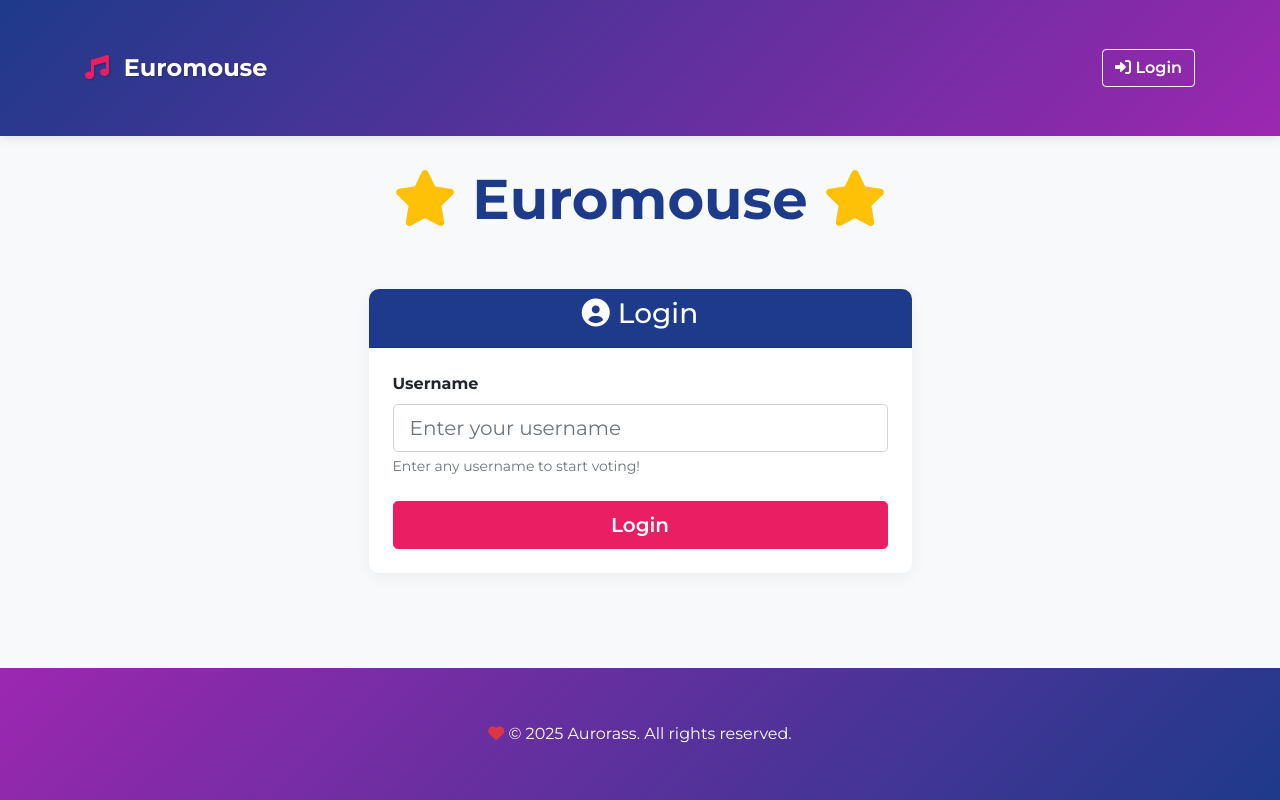
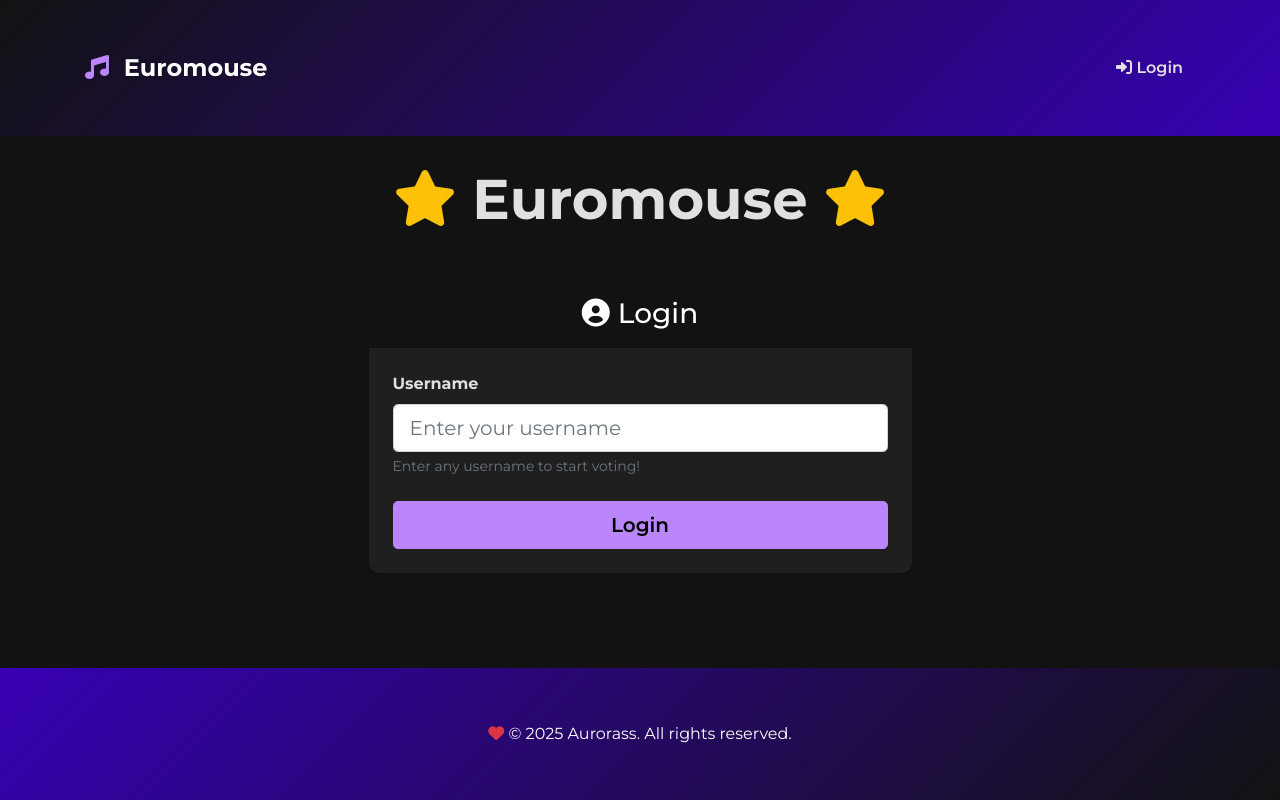
Before and after one commit to supercakecrumb/my-eurovision-table, a Flask app: page / in a window 1280 px wide. Run offline with Flask 3, Linux system fonts and the light colour scheme; data that the repository does not hold is empty.

Commit message:
dark theme that doesn't work

```diff
--- a/app/templates/base.html
+++ b/app/templates/base.html
@@ -27,6 +27,74 @@
             background: linear-gradient(135deg, var(--eurovision-blue), var(--eurovision-purple)) !important;
             box-shadow: 0 2px 10px rgba(0,0,0,0.1);
             padding: 15px 0;
+        }
+
+        /* Remove button rectangles */
+        .btn-outline-eurovision, .btn-outline-light {
+            border: none !important;
+            box-shadow: none !important;
+        }
+
+        .btn-outline-eurovision:hover, .btn-outline-light:hover {
+            background: none !important;
+            box-shadow: none !important;
+        }
+
+        /* Fix black text in titles */
+        h1, h2, h3, h4, h5, h6, p, span, a {
+            color: inherit !important;
+        }
+
+        /* Ensure all text is readable in dark theme */
+        .dark-theme {
+            --eurovision-blue: #121212;
+            --eurovision-pink: #bb86fc;
+            --eurovision-purple: #3700b3;
+            --eurovision-light: #1f1f1f;
+            background-color: #121212;
+            color: #e0e0e0;
+        }
+
+        .dark-theme .navbar,
+        .dark-theme .card,
+        .dark-theme .btn-eurovision,
+        .dark-theme .btn-outline-eurovision,
+        .dark-theme .table,
+        .dark-theme .table thead {
+            color: #e0e0e0;
+        }
+
+        .dark-theme .btn-outline-eurovision:hover {
+            background-color: #bb86fc;
+            color: black;
+        }
+
+        .dark-theme a {
+            color: #bb86fc;
+        }
+
+        /* Dark Theme */
+        .dark-theme {
+            --eurovision-blue: #121212;
+            --eurovision-pink: #bb86fc;
+            --eurovision-purple: #3700b3;
+            --eurovision-light: #1f1f1f;
+            background-color: #121212;
+            color: #e0e0e0;
+        }
+
+        .dark-theme .navbar {
+            background: linear-gradient(135deg, var(--eurovision-blue), var(--eurovision-purple)) !important;
+        }
+
+        .dark-theme .card {
+            background-color: var(--eurovision-light);
+            color: #e0e0e0;
+        }
+
+        .dark-theme .btn-eurovision {
+            background-color: var(--eurovision-pink);
+            color: black;
         }
 
         .navbar-brand {
@@ -125,13 +193,42 @@
             <div class="d-flex align-items-center">
                 {% if session.user_id %}
                     <span class="text-light me-3">Hello, {{ session.username }}!</span>
-                    <a href="/logout" class="btn btn-outline-eurovision"><i class="fas fa-sign-out-alt"></i> Logout</a>
+                    <a href="/logout" class="btn btn-outline-eurovision me-2"><i class="fas fa-sign-out-alt"></i> Logout</a>
+                    <button id="theme-toggle" class="btn btn-outline-light">
+                        <i id="theme-icon" class="fas fa-moon"></i>
+                    </button>
                 {% else %}
                     <a href="/" class="btn btn-outline-eurovision"><i class="fas fa-sign-in-alt"></i> Login</a>
                 {% endif %}
             </div>
         </div>
+<!-- Removed duplicate theme toggle button -->
     </nav>
+
+    <script>
+        // Theme toggle logic
+        const themeToggle = document.getElementById('theme-toggle');
+        const themeIcon = document.getElementById('theme-icon');
+        const body = document.body;
+
+        // Set initial theme from localStorage or default to dark
+        const savedTheme = localStorage.getItem('theme') || 'dark';
+        if (savedTheme === 'light') {
+            body.classList.remove('dark-theme');
+            themeIcon.classList.replace('fa-moon', 'fa-sun');
+        } else {
+            body.classList.add('dark-theme');
+        }
+
+        // Toggle theme on button click
+        themeToggle.addEventListener('click', () => {
+            body.classList.toggle('dark-theme');
+            const isDark = body.classList.contains('dark-theme');
+            themeIcon.classList.toggle('fa-moon', !isDark);
+            themeIcon.classList.toggle('fa-sun', isDark);
+            localStorage.setItem('theme', isDark ? 'dark' : 'light');
+        });
+    </script>
 
     <div class="container">
         <!-- Flash messages display -->
```
Also changed, not shown: app/templates/stage.html (+11 -1 lines).
